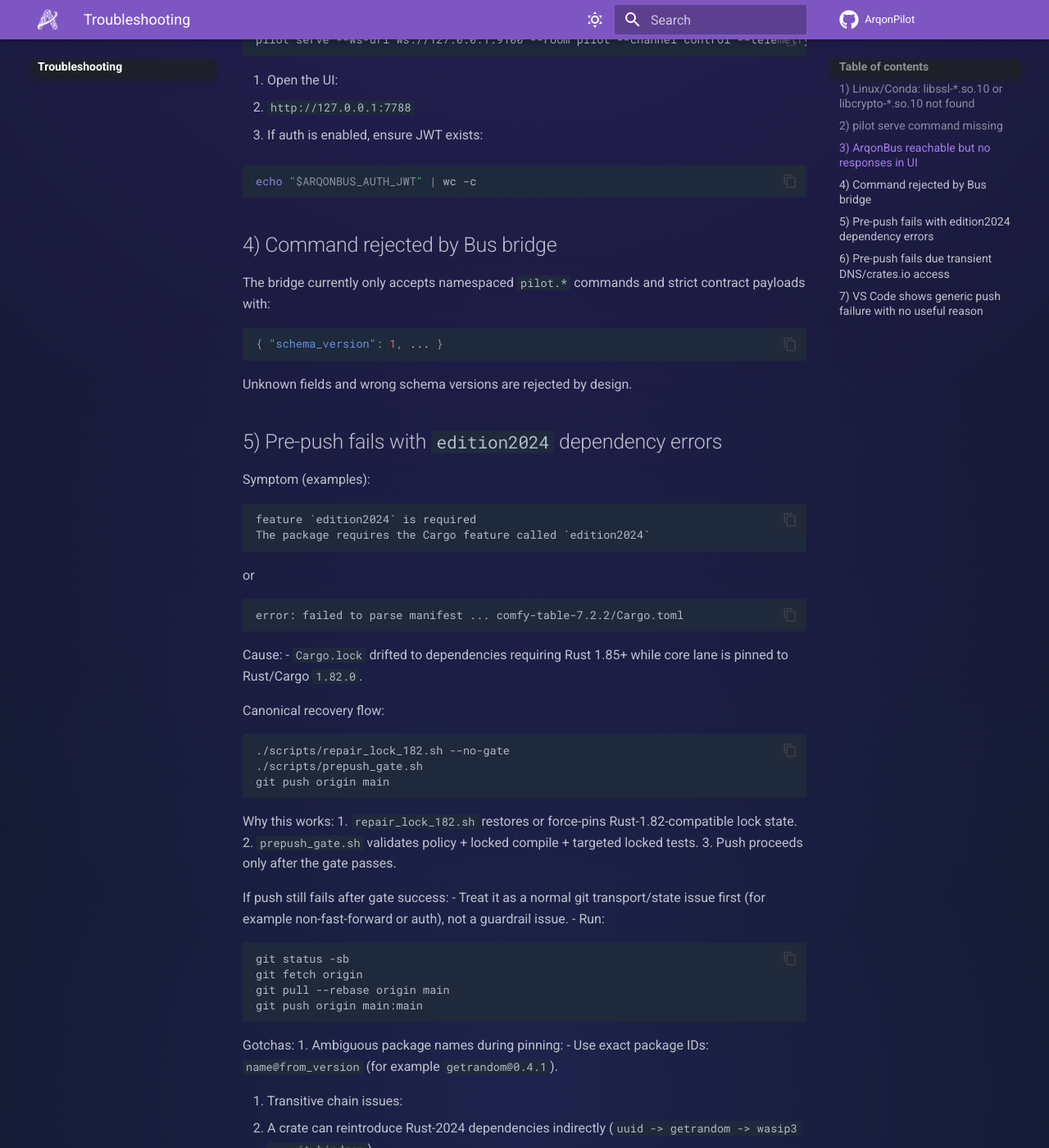
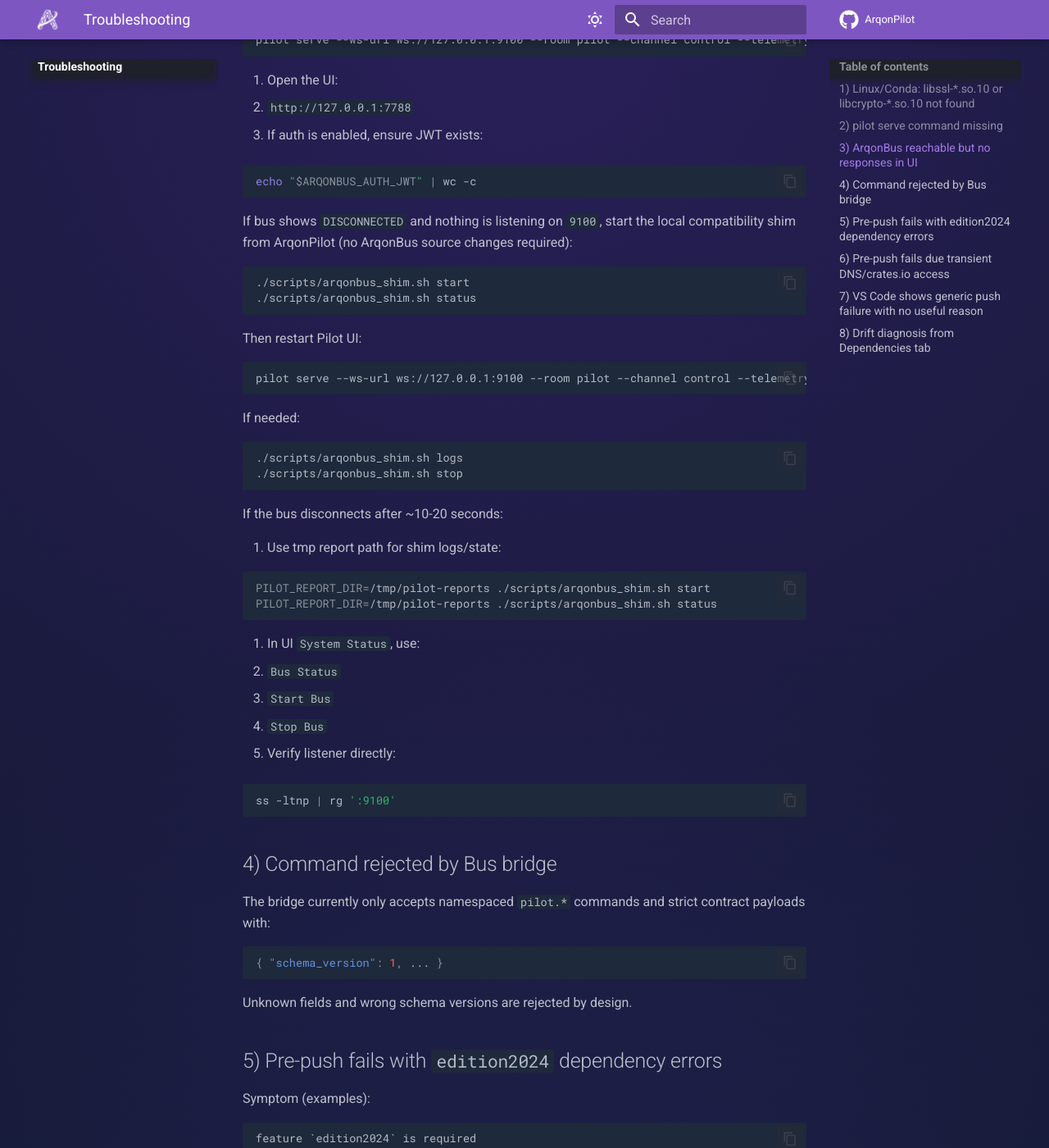
Before and after one commit to novelbytelabs/ArqonPilot, an MkDocs documentation site: the page built from docs/troubleshooting.md, in a window 1280 px wide and 1400 px high, scrolled down 1537 px. Shown: the whole window at 82% size. Built offline with MkDocs 1.6.1 and Material for MkDocs 9.7.7, drawn with Linux system fonts in a browser that asks for light colours; comment, search, counter and statistics services are not loaded; some of the changed text lies outside the part shown.

Commit message:
feat: Add ArqonBus compatibility shim, dependency drift report script, enhance push failure diagnosis with remediation, and update documentation and Cargo build configuration.

````diff
--- a/docs/troubleshooting.md
+++ b/docs/troubleshooting.md
@@ -80,6 +80,47 @@
 
 ```bash
 echo "$ARQONBUS_AUTH_JWT" | wc -c
+```
+
+If bus shows `DISCONNECTED` and nothing is listening on `9100`, start the local compatibility shim
+from ArqonPilot (no ArqonBus source changes required):
+
+```bash
+./scripts/arqonbus_shim.sh start
+./scripts/arqonbus_shim.sh status
+```
+
+Then restart Pilot UI:
+
+```bash
+pilot serve --ws-url ws://127.0.0.1:9100 --room pilot --channel control --telemetry-channel telemetry --ui-port 7788
+```
+
+If needed:
+
+```bash
+./scripts/arqonbus_shim.sh logs
+./scripts/arqonbus_shim.sh stop
+```
+
+If the bus disconnects after ~10-20 seconds:
+
+1. Use tmp report path for shim logs/state:
+
+```bash
+PILOT_REPORT_DIR=/tmp/pilot-reports ./scripts/arqonbus_shim.sh start
+PILOT_REPORT_DIR=/tmp/pilot-reports ./scripts/arqonbus_shim.sh status
+```
+
+2. In UI `System Status`, use:
+- `Bus Status`
+- `Start Bus`
+- `Stop Bus`
+
+3. Verify listener directly:
+
+```bash
+ss -ltnp | rg ':9100'
 ```
 
 ## 4) Command rejected by Bus bridge
@@ -219,6 +260,26 @@
 ./scripts/push_main.sh
 ```
 
+The summary now includes:
+1. classified cause (`prepush_gate_failed`, `auth_or_token`, `non_fast_forward_or_remote_ahead`, `dns_or_name_resolution`, etc.)
+2. explicit remediation steps based on that classification.
+
+## 8) Drift diagnosis from Dependencies tab
+
+Use `Drift Report` in Dashboard/Dependencies to scan `Cargo.lock` for known frozen-lane drift families:
+
+- `time/comfy-table/wit-bindgen`
+- `blake3/constant_time_eq`
+- `globset`
+- `icu_* 2.1.x`
+
+CLI equivalent:
+
+```bash
+./scripts/drift_report.sh
+./scripts/drift_report.sh --json
+```
+
 What it does:
 1. Fetches remote state.
 2. Runs the mandatory pre-push gate.
````
Also changed, not shown: docs/developer-guide.md (+33 -0 lines), docs/gotcha-registry.md (+17 -0 lines), docs/roadmap-and-execution-plan.md (+6 -0 lines), 5 other files.
